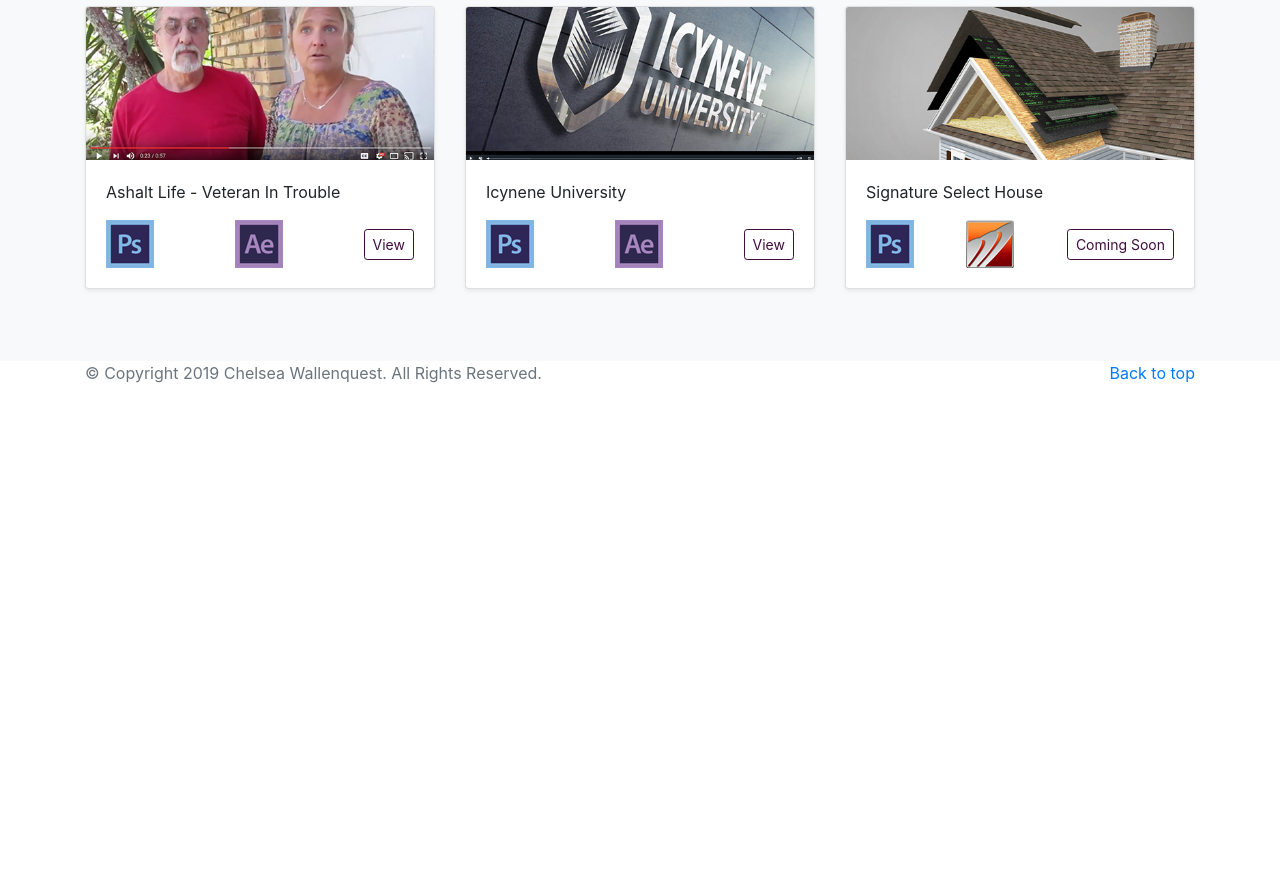
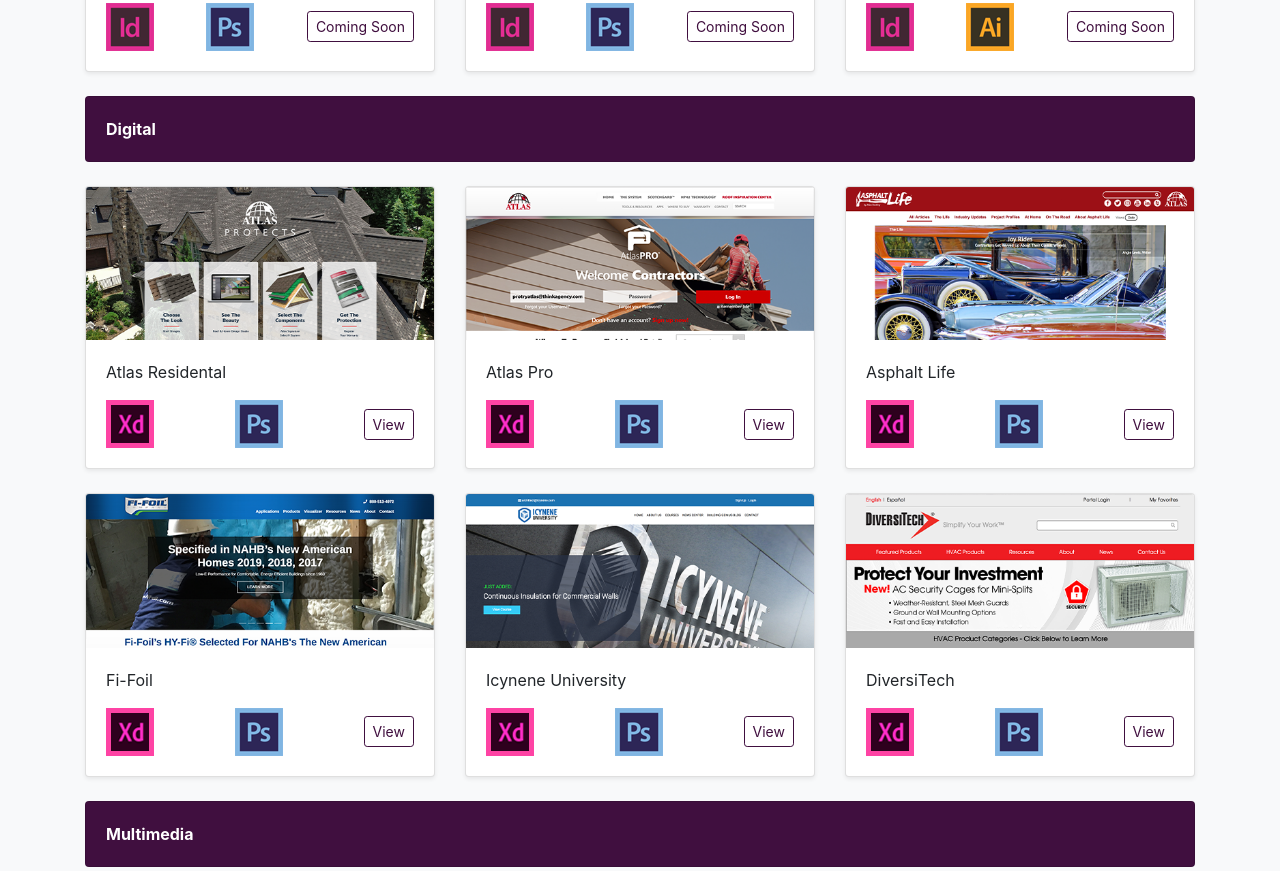
Before and after one commit to ChelseaLaura419/portfolio, a plain HTML site: page creative.html in a window 1280 px wide. Shown: the part 1165-2036 px from the top of the page. Before the commit the page ends 1566 px from the top, so only its background shows below. Drawn offline with nearby package versions, Linux system fonts and the light colour scheme.

Commit message:
Creative update, UI added

```diff
--- a/creative.html
+++ b/creative.html
@@ -68,7 +68,12 @@
 
   <div class="album py-5 bg-light">
     <div class="container">
-
+        <div class="card text-white bg-info">
+            <div class="card-body">
+              <p class="card-text"><strong>Print</strong></p>
+            </div>
+          </div>
+          <br>
       <div class="row">
         <div class="col-md-4">
           <div class="card mb-4 shadow-sm">
@@ -155,8 +160,122 @@
             </div>
           </div>
         </div>
+      </div>
 
 
+
+      <div class="card text-white bg-info">
+        <div class="card-body">
+          <p class="card-text"><strong>Digital</strong></p>
+        </div>
+      </div>
+      <br>
+  <div class="row">
+    <div class="col-md-4">
+      <div class="card mb-4 shadow-sm">
+        <img src="assets/images/atlasShingle.png" class="card-img-top" alt="psychic game">
+        <div class="card-body">
+          <p class="card-text">Atlas Residental</p>
+          <div class="d-flex justify-content-between align-items-center">
+            <img class="icon" src="assets/images/xd.png"> <img class="icon" src="assets/images/ps.png">
+            <div class="btn-group">
+                <a href="https://www.atlasroofing.com/roof-shingles"><button class="btn btn-sm btn-outline-info">View</button></a>
+            </div>
+          </div>
+        </div>
+      </div>
+    </div>
+    <div class="col-md-4">
+      <div class="card mb-4 shadow-sm">
+        <img src="assets/images/atlasPro.png" class="card-img-top" alt="psychic game">
+        <div class="card-body">
+          <p class="card-text">Atlas Pro</p>
+          <div class="d-flex justify-content-between align-items-center">
+              <img class="icon" src="assets/images/xd.png"> <img class="icon" src="assets/images/ps.png">
+            <div class="btn-group">
+              <a href="https://www.atlasroofing.com/pro"><button class="btn btn-sm btn-outline-info">View</button></a>
+            </div>
+          </div>
+        </div>
+      </div>
+    </div>
+    <div class="col-md-4">
+      <div class="card mb-4 shadow-sm">
+        <img src="assets/images/asphalt.png" class="card-img-top" alt="psychic game">
+        <div class="card-body">
+          <p class="card-text">Asphalt Life</p>
+          <div class="d-flex justify-content-between align-items-center">
+              <img class="icon" src="assets/images/xd.png"> <img class="icon" src="assets/images/ps.png">
+            <div class="btn-group">
+              <a href="https://asphaltlife.atlasroofing.com/" target="_blank"><button class="btn btn-sm btn-outline-info">View</button></a>
+            </div>
+          </div>
+        </div>
+      </div>
+    </div>
+
+    <div class="col-md-4">
+      <div class="card mb-4 shadow-sm">
+        <img src="assets/images/fifoil.png" class="card-img-top" alt="psychic game">
+        <div class="card-body">
+          <p class="card-text">Fi-Foil</p>
+          <div class="d-flex justify-content-between align-items-center">
+              <img class="icon" src="assets/images/xd.png"> <img class="icon" src="assets/images/ps.png">
+            <div class="btn-group">
+              <a href="https://www.fifoil.com/" target="_blank"><button class="btn btn-sm btn-outline-info">View</button></a>
+            </div>
+          </div>
+        </div>
+      </div>
+    </div>
+    <div class="col-md-4">
+      <div class="card mb-4 shadow-sm">
+        <img src="assets/images/icynene.png" class="card-img-top" alt="psychic game">
+        <div class="card-body">
+          <p class="card-text">Icynene University</p>
+          <div class="d-flex justify-content-between align-items-center">
+              <img class="icon" src="assets/images/xd.png"> <img class="icon" src="assets/images/ps.png">
+            <div class="btn-group">
+              <a href="https://ce.icynene.com/" target="_blank"><button class="btn btn-sm btn-outline-info">View</button></a>
+            </div>
+          </div>
+        </div>
+      </div>
+    </div>
+    <div class="col-md-4">
+      <div class="card mb-4 shadow-sm">
+        <img src="assets/images/diversitech.png" class="card-img-top" alt="psychic game">
+        <div class="card-body">
+          <p class="card-text">DiversiTech</p>
+          <div class="d-flex justify-content-between align-items-center">
+              <img class="icon" src="assets/images/xd.png"> <img class="icon" src="assets/images/ps.png">
+            <div class="btn-group">
+              <a href="https://www.diversitech.com/en-US/" target="_blank"><button class="btn btn-sm btn-outline-info">View</button></a>
+            </div>
+          </div>
+        </div>
+      </div>
+    </div>
+  </div>
+
+
+
+
+
+
+
+
+
+
+
+        <div class="card text-white bg-info">
+          <div class="card-body">
+            <p class="card-text"><strong>Multimedia</strong></p>
+          </div>
+        </div>
+        <br>
+
+        <div class="row">
         <div class="col-md-4">
             <div class="card mb-4 shadow-sm">
               <img src="assets/images/veteran.jpg" class="card-img-top" alt="psychic game">
```
Also changed, not shown: assets/images/asphalt.png (added), assets/images/atlasPro.png (added), assets/images/atlasShingle.png (added), assets/images/diversitech.png (added), assets/images/fifoil.png (added), assets/images/icynene.png (added), assets/images/xd.png (added).
